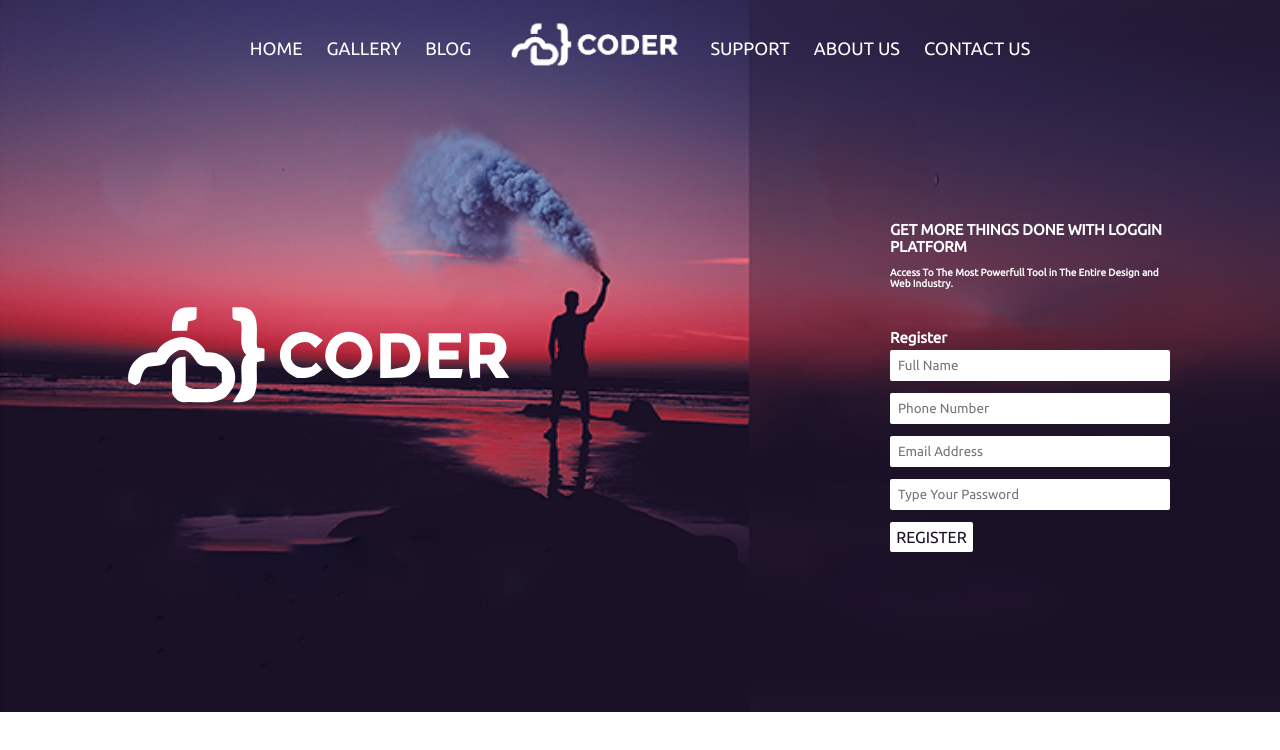
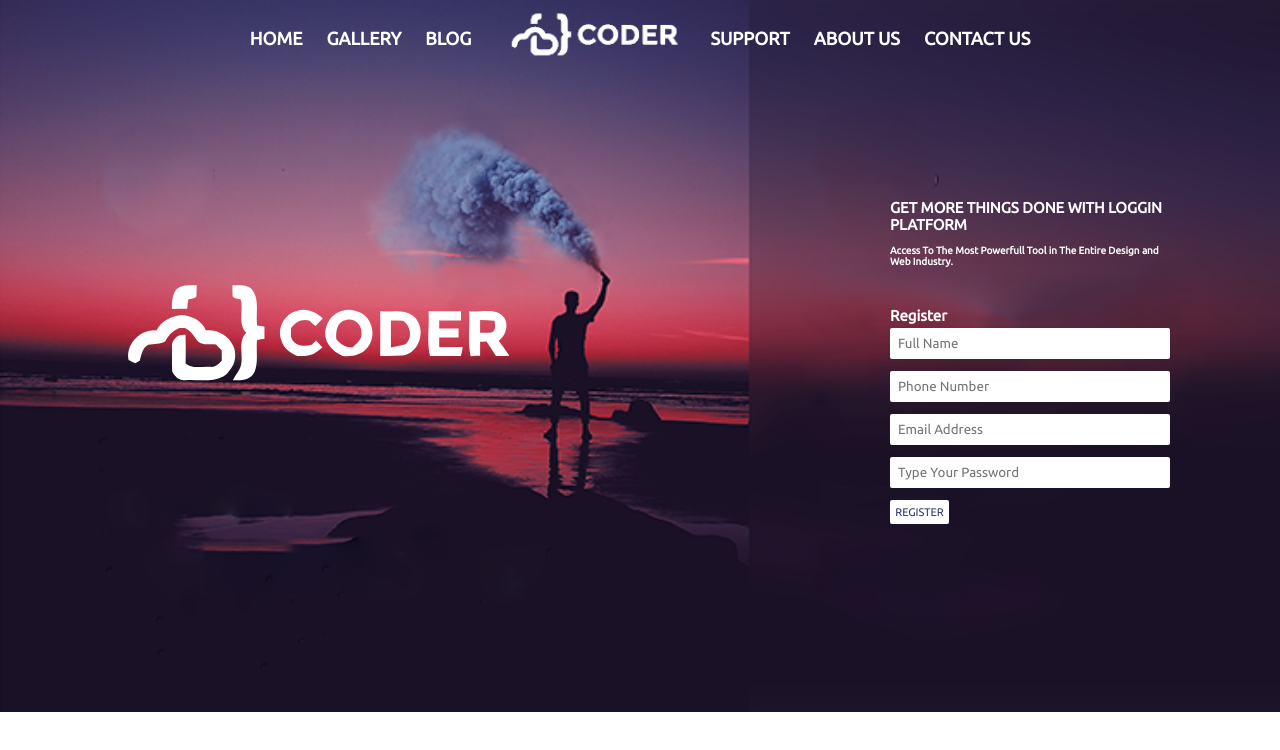
Before and after one commit to AR-Ratul/coder-old, a plain HTML site: page index.html in a window 1280 px wide. Drawn offline with Linux system fonts and the light colour scheme.

Commit message:
Add files via upload

```diff
--- a/css/custom.css
+++ b/css/custom.css
@@ -15,7 +15,10 @@ body {
 img{
 	max-width: 100%;
 }
-header{}
+header{
+    width: 1100px;
+    margin: auto;
+}
 nav{}
 nav ul{
 	display: flex;
@@ -25,23 +28,20 @@ nav ul{
 nav ul > li{
 	list-style-type: none;
 	padding: 12px;
-	padding-top: 15px;
+	padding-top: 5px;
+	padding-bottom: 0;
 }
 nav ul > li a{
 	color: #fff;
 	text-decoration: none;
 	font-size: 18px;
 	text-transform: uppercase;
+	font-weight: bold;
 }
 nav img{
 	width: 191px;
 }
-.main-section{
-
-	width: 1100px;
-
-	margin: auto;
-}
+.main-section{}
 
 h1{
 	color: #333;
@@ -70,14 +70,14 @@ input[type="text"] {
 	border-radius: 2px;
 }
 input[type="submit"] {
-	padding: 6px 6px;
+	padding: 6px 5px;
 	border-radius: 2px;
-	font-size: 16px;
+	font-size: 11px;
 	background-color: #ffffff;
 	/* background-image: linear-gradient(to bottom right, #52b552, #0dc15a); */
 	border: 0;
-	color: #1a1126;
-	margin-left: -197px;
+	color: #303567;
+	margin-left: -221px;
 	cursor: pointer;
 	}
 	section.main-box {width: 1100px;margin: auto;height: 553px;}
```
